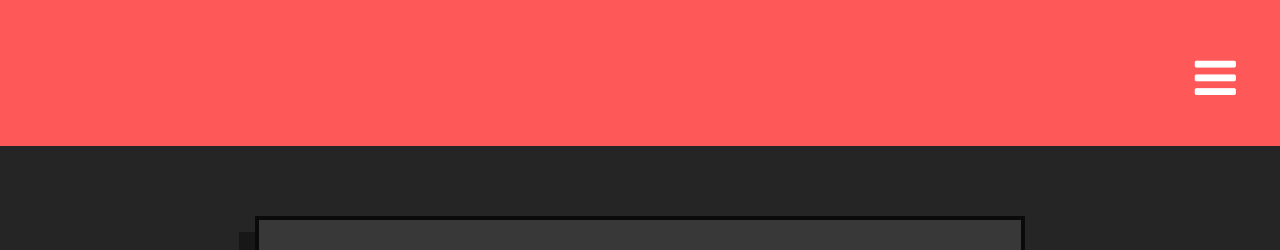
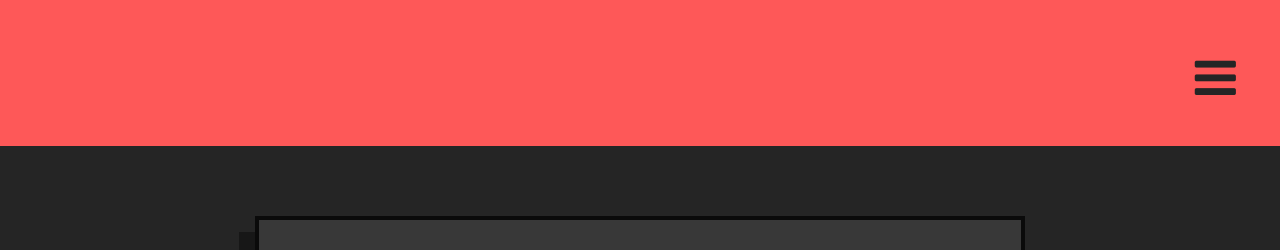
Before and after one commit to tbrockman/tbrockman.github.io, a Jekyll site: the page built from index.md, in a window 1280 px wide. Shown: the top 250 px of the page. Built offline with Jekyll 4.4.1, drawn with Linux system fonts in a browser that asks for light colours.

Commit message:
Change color of links and hamburger on mobile.

```diff
--- a/_sass/common.scss
+++ b/_sass/common.scss
@@ -84,6 +84,11 @@ a.fa {
     color: #252525;
 }
 
+a.fa:hover {
+    color: #fff;
+}
+
+
 .subtext {
     font-weight: normal;
     color: #cccccc;
--- a/_sass/navbar.scss
+++ b/_sass/navbar.scss
@@ -52,11 +52,11 @@ $breakpoint-mobile: 800px;
             // animation: nav-slide-out-from-left 0.2s ease-in-out;
 
             a {
+                color: #252525;
+            }
+
+            a:hover {
                 color: #fff;
-
-                &:hover {
-                    color: #252525;
-                }
             }
 
             div {
@@ -103,7 +103,7 @@ $breakpoint-mobile: 800px;
 
     a.fa {
         font-size: 3rem !important;
-        color: #fff !important;
+        color: #252525;
         margin-top: 10px !important;
     }
 
```
